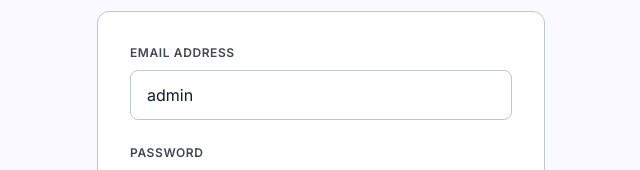
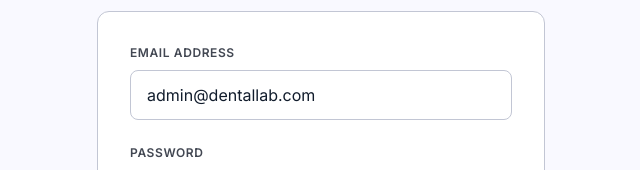
Before and after one commit to waseemsamra/labcrm, a React (Vite) app: page /login in a window 1280 px wide. Shown: the part 264-434 px from the top of the page, without its empty margins (319-959 px from the left). Built offline with nearby package versions, Linux system fonts and the light colour scheme.

Commit message:
update default login email to valid format

```diff
--- a/src/components/Login.jsx
+++ b/src/components/Login.jsx
@@ -1,7 +1,7 @@
 import { useState } from 'react'
 
 export default function Login() {
-  const [email, setEmail] = useState('admin')
+  const [email, setEmail] = useState('admin@dentallab.com')
   const [password, setPassword] = useState('password123')
   const [showPassword, setShowPassword] = useState(false)
   const [isLoading, setIsLoading] = useState(false)
```
